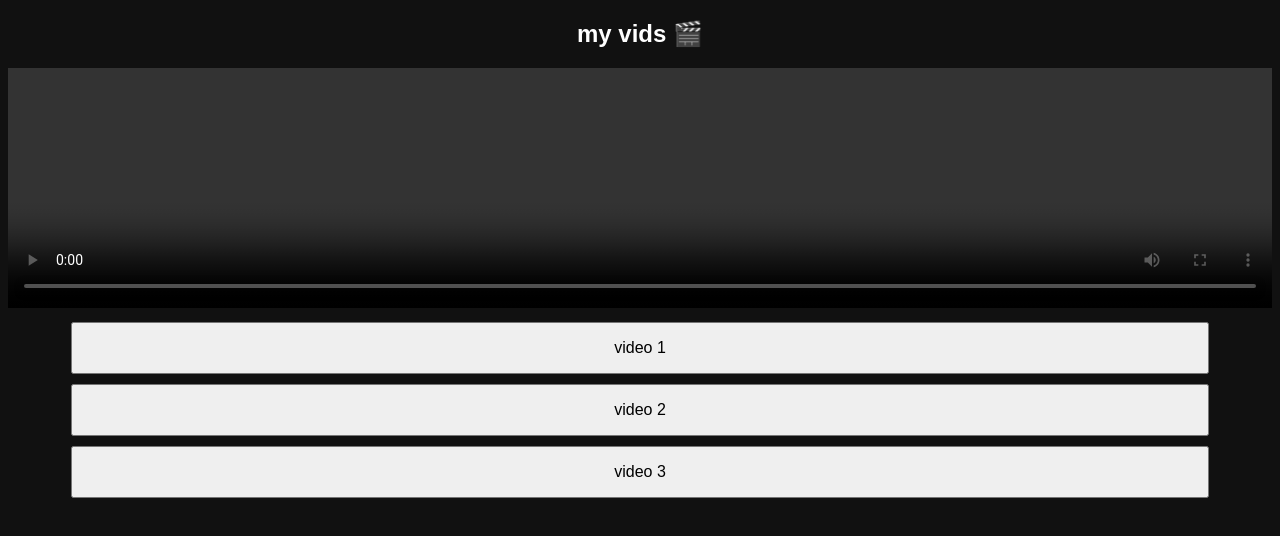
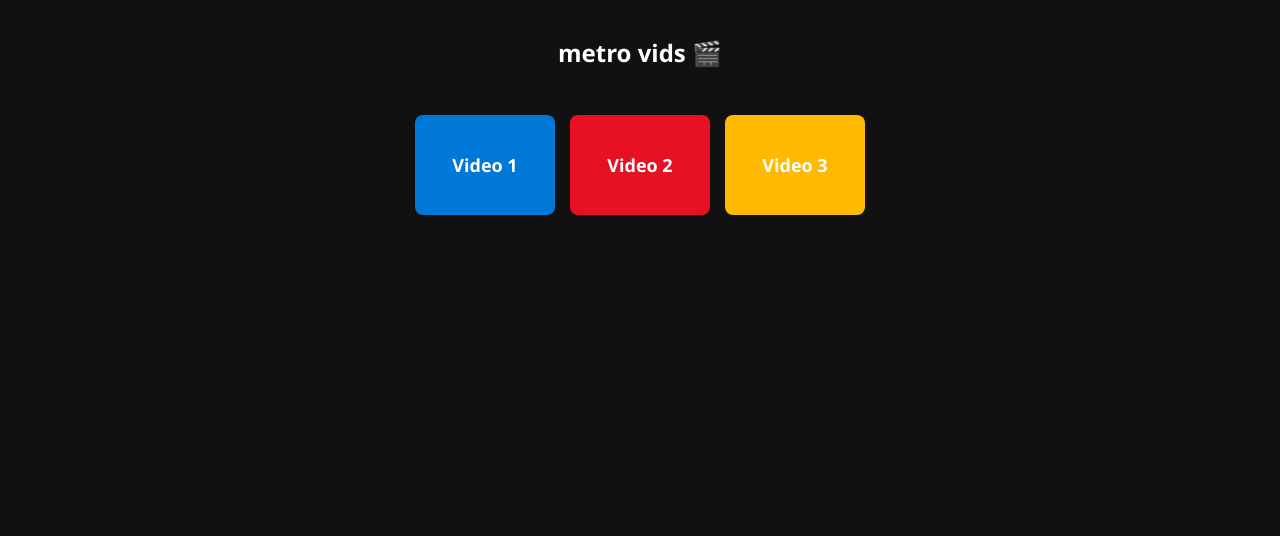
Before and after one commit to tpemoviesremade/videowp, a plain HTML site: page index.html in a window 1280 px wide. Drawn offline with Linux system fonts and the light colour scheme.

Commit message:
Update video hub layout and styles

```diff
--- a/index.html
+++ b/index.html
@@ -2,43 +2,61 @@
 <html>
 <head>
 <meta charset="utf-8">
-<title>video hub mini</title>
+<title>metro video hub</title>
 <style>
 body {
+    margin:0;
     background:#111;
+    font-family:"Segoe UI", Tahoma, Geneva, Verdana, sans-serif;
     color:#fff;
-    font-family:Arial;
+}
+h1 {
     text-align:center;
+    padding:20px 0 10px 0;
+    font-size:24px;
 }
-button {
-    display:block;
-    width:90%;
-    margin:10px auto;
-    padding:15px;
-    font-size:16px;
+#tiles {
+    display:flex;
+    flex-wrap:wrap;
+    justify-content:center;
+    gap:15px;
+    padding:20px;
 }
-video {
-    width:100%;
-    max-height:240px;
-    background:#000;
+.tile {
+    width:140px;
+    height:100px;
+    display:flex;
+    align-items:center;
+    justify-content:center;
+    font-size:18px;
+    font-weight:bold;
+    text-align:center;
+    cursor:pointer;
+    border-radius:8px;
+    transition:transform 0.1s;
 }
+.tile:hover {
+    transform:scale(1.05);
+}
+.tile1 { background:#0078D7; } /* blue */
+.tile2 { background:#E81123; } /* red */
+.tile3 { background:#FFB900; } /* yellow */
 </style>
 </head>
 <body>
 
-<h2>my vids 🎬</h2>
+<h1>metro vids 🎬</h1>
 
-<video id="player" controls></video>
-
-<button onclick="play('video1.mp4')">video 1</button>
-<button onclick="play('video2.mp4')">video 2</button>
-<button onclick="play('video3.mp4')">video 3</button>
+<div id="tiles">
+    <div class="tile tile1" onclick="play('video1.mp4')">Video 1</div>
+    <div class="tile tile2" onclick="play('video2.mp4')">Video 2</div>
+    <div class="tile tile3" onclick="play('video3.mp4')">Video 3</div>
+</div>
 
 <script>
 function play(src) {
-    var v = document.getElementById("player");
-    v.src = src;
-    v.play();
+    // direct open in built-in player
+    window.location = src;
 }
 </script>
 
```
